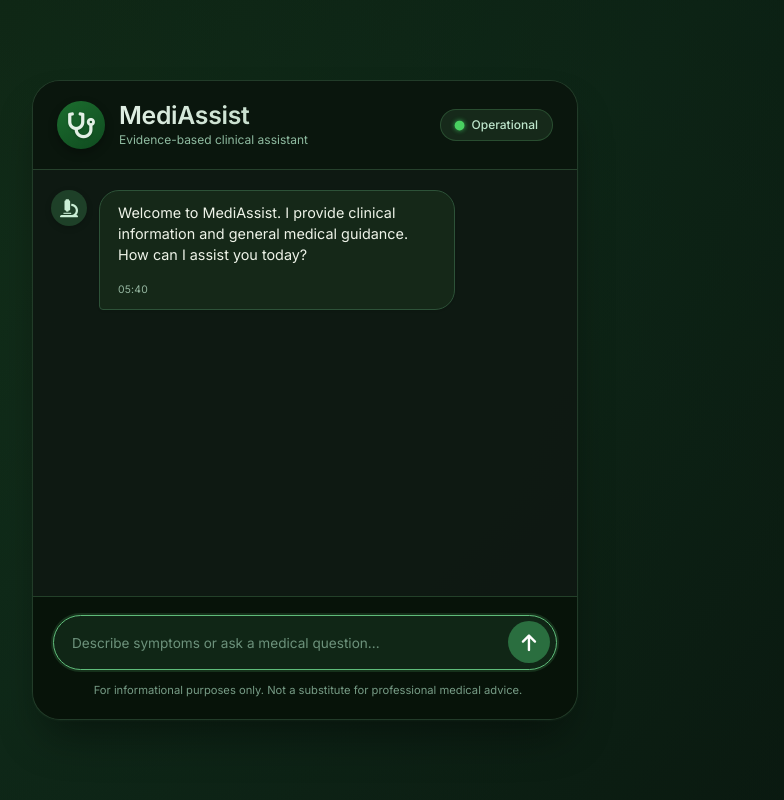
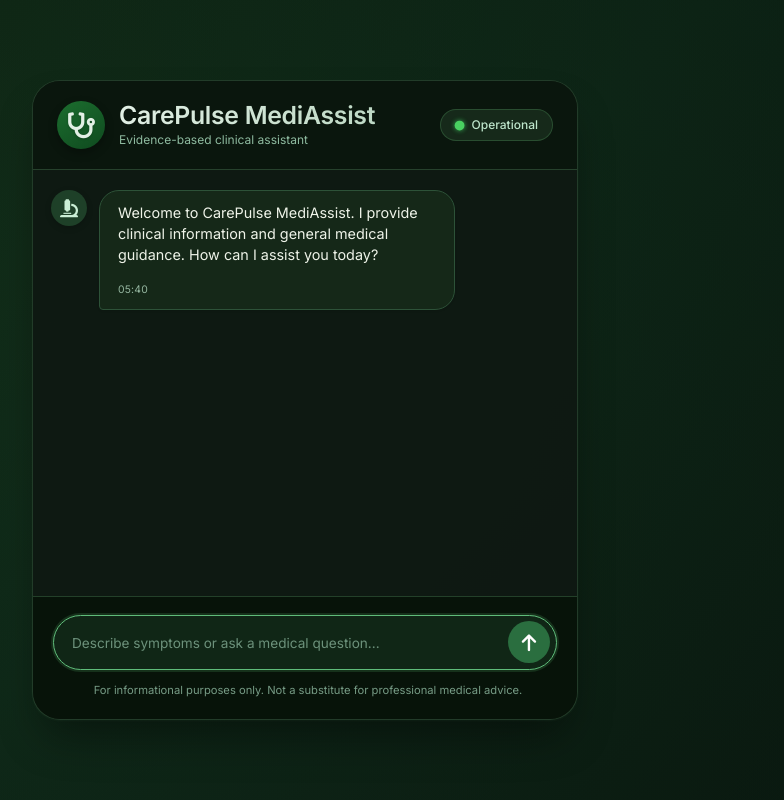
Before and after one commit to Mearnab01/End-to-End-Medical_chatbot, a Flask app: page / in a window 1280 px wide. Shown: the whole page, without its empty margins (335-1119 px from the left). Run offline with Flask 3, Linux system fonts and the light colour scheme.

Commit message:
rename places

```diff
--- a/static/chat.js
+++ b/static/chat.js
@@ -162,7 +162,7 @@
                     <i class="fas fa-microscope"></i>
                 </div>
                 <div class="message-bubble">
-                    <p>Welcome to MediAssist. I provide clinical information and general medical guidance. How can I assist you today?</p>
+                    <p>Welcome to CarePulse MediAssist. I provide clinical information and general medical guidance. How can I assist you today?</p>
                     <span class="message-time">${welcomeTime}</span>
                 </div>
             `;
--- a/templates/chat.html
+++ b/templates/chat.html
@@ -7,7 +7,7 @@
       name="viewport"
       content="width=device-width, initial-scale=1.0, user-scalable=yes"
     />
-    <title>MediAssist | Clinical Information Chatbot</title>
+    <title>CarePulse MediAssist | Clinical Information Chatbot</title>
     <!-- Bootstrap 5 (lighter, modern) + Font Awesome 6 Free -->
     <link
       href="https://cdn.jsdelivr.net/npm/bootstrap@5.3.0-alpha1/dist/css/bootstrap.min.css"
@@ -41,7 +41,7 @@
                     <i class="fas fa-stethoscope"></i>
                   </div>
                   <div class="brand-text">
-                    <h1>MediAssist</h1>
+                    <h1>CarePulse MediAssist</h1>
                     <p>Evidence-based clinical assistant</p>
                   </div>
                 </div>
```
